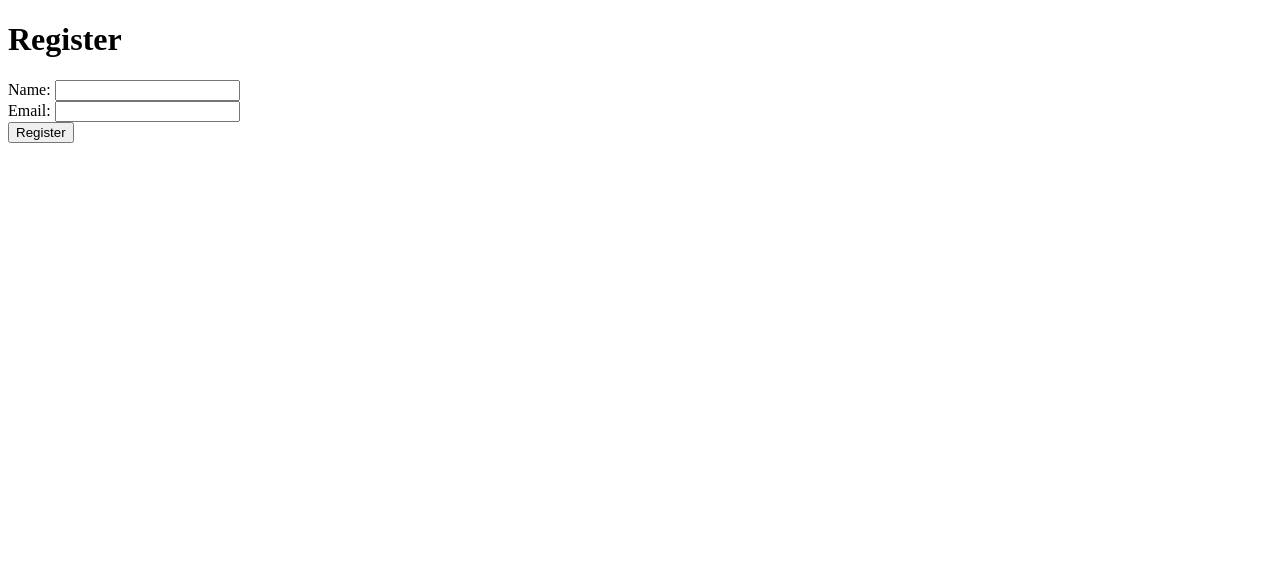
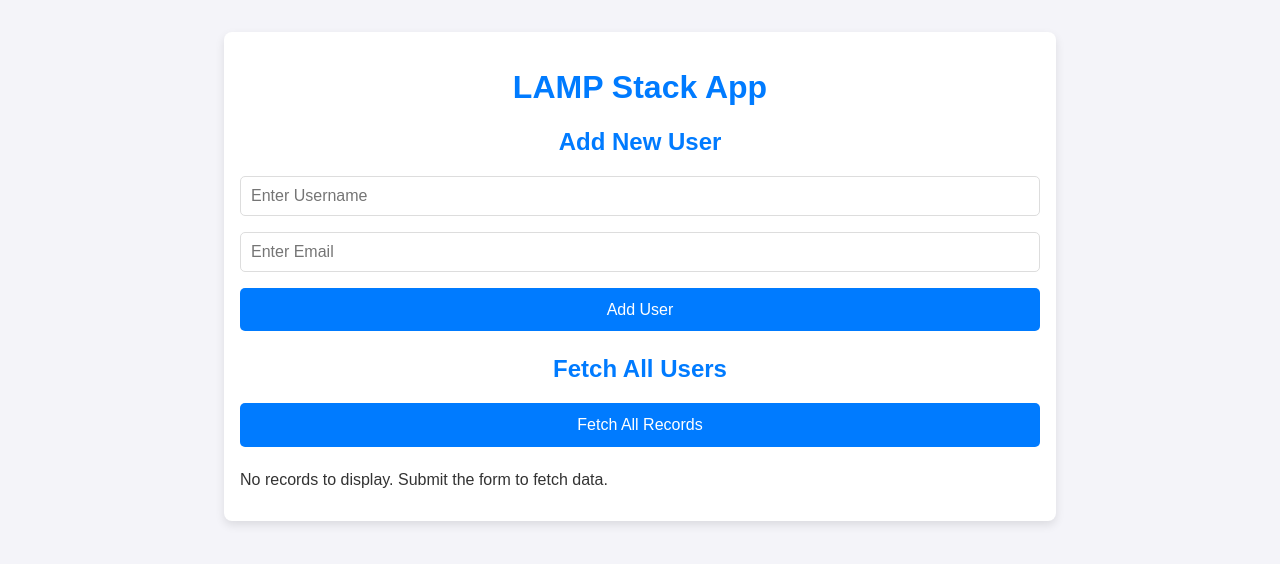
Before and after one commit to Israruddin293/Lampstackapp, a PHP site: page / in a window 1280 px wide. Shown: the top 564 px of the page. Run offline with PHP 8.4, Linux system fonts and the light colour scheme.

Commit message:
Update index.php

```diff
--- a/index.php
+++ b/index.php
@@ -1,59 +1,173 @@
 <?php
-// Backend logic: Process form submission
-if ($_SERVER['REQUEST_METHOD'] === 'POST') {
-    // Database credentials
-    $db_host = "<RDS-Endpoint>";
-    $db_user = "admin";
-    $db_pass = "password";
-    $db_name = "MyAppDB";
+// Database connection settings
+$servername = "localhost";
+$username = "root";
+$password = "";
+$dbname = "your_database_name";
 
-    // Create connection
-    $conn = new mysqli($db_host, $db_user, $db_pass, $db_name);
+$conn = new mysqli($servername, $username, $password, $dbname);
 
-    // Check connection
 if ($conn->connect_error) {
     die("Connection failed: " . $conn->connect_error);
 }
 
-    // Get data from POST request
-    $name = $_POST['name'];
+// Initialize variables
+$message = "";
+$users = [];
+
+// Handle form submissions
+if ($_SERVER["REQUEST_METHOD"] == "POST") {
+    $action = $_POST['action'];
+
+    // Insert new user into the database
+    if ($action === "insert") {
+        $username = $_POST['username'];
         $email = $_POST['email'];
 
-    // Insert data into users table
-    $sql = "INSERT INTO users (name, email) VALUES ('$name', '$email')";
+        if (!empty($username) && !empty($email)) {
+            $stmt = $conn->prepare("INSERT INTO users (username, email) VALUES (?, ?)");
+            $stmt->bind_param("ss", $username, $email);
 
-    if ($conn->query($sql) === TRUE) {
-        $message = "User registered successfully!";
+            if ($stmt->execute()) {
+                $message = "User added successfully!";
             } else {
-        $message = "Error: " . $sql . "<br>" . $conn->error;
+                $message = "Error: " . $conn->error;
             }
 
-    // Close connection
+            $stmt->close();
+        } else {
+            $message = "Username and Email cannot be empty!";
+        }
+    }
+
+    // Fetch all records from the database
+    if ($action === "fetch") {
+        $sql = "SELECT username, email FROM users"; // Replace 'users' with your table name
+        $result = $conn->query($sql);
+
+        if ($result->num_rows > 0) {
+            while ($row = $result->fetch_assoc()) {
+                $users[] = $row;
+            }
+        }
+    }
+}
+
 $conn->close();
-}
 ?>
 
 <!DOCTYPE html>
-<html>
+<html lang="en">
 <head>
-    <title>User Registration</title>
+    <meta charset="UTF-8">
+    <meta name="viewport" content="width=device-width, initial-scale=1.0">
+    <title>LAMP Stack App</title>
+    <style>
+        body {
+            font-family: Arial, sans-serif;
+            background-color: #f4f4f9;
+            color: #333;
+            padding: 0;
+            margin: 0;
+        }
+        .container {
+            max-width: 800px;
+            margin: 2rem auto;
+            padding: 1rem;
+            background-color: white;
+            border-radius: 8px;
+            box-shadow: 0 4px 10px rgba(0, 0, 0, 0.1);
+        }
+        h1, h2 {
+            text-align: center;
+            color: #007BFF;
+        }
+        form {
+            margin-bottom: 1.5rem;
+        }
+        input[type="text"], input[type="email"] {
+            width: calc(100% - 22px);
+            padding: 10px;
+            margin-bottom: 1rem;
+            border: 1px solid #ddd;
+            border-radius: 5px;
+            font-size: 1rem;
+        }
+        button {
+            padding: 0.8rem 1.5rem;
+            background-color: #007BFF;
+            color: white;
+            border: none;
+            border-radius: 5px;
+            cursor: pointer;
+            font-size: 1rem;
+            display: block;
+            width: 100%;
+        }
+        button:hover {
+            background-color: #0056b3;
+        }
+        .results {
+            margin-top: 1.5rem;
+        }
+        .user {
+            padding: 0.8rem;
+            background-color: #f9f9f9;
+            border: 1px solid #ddd;
+            border-radius: 5px;
+            margin-bottom: 0.5rem;
+        }
+        .message {
+            text-align: center;
+            margin-bottom: 1rem;
+            font-size: 1rem;
+            color: green;
+        }
+        .error {
+            color: red;
+        }
+    </style>
 </head>
 <body>
-    <h1>Register</h1>
-    <?php
-    // Show success/error message
-    if (isset($message)) {
-        echo "<p>$message</p>";
-    }
-    ?>
-    <form action="" method="POST">
-        <label for="name">Name:</label>
-        <input type="text" name="name" id="name" required>
-        <br>
-        <label for="email">Email:</label>
-        <input type="email" name="email" id="email" required>
-        <br>
-        <button type="submit">Register</button>
+    <div class="container">
+        <h1>LAMP Stack App</h1>
+
+        <!-- Success/Error Message -->
+        <?php if (!empty($message)): ?>
+            <div class="message <?= strpos($message, 'Error') === false ? '' : 'error' ?>">
+                <?= htmlspecialchars($message) ?>
+            </div>
+        <?php endif; ?>
+
+        <!-- Form to Add New User -->
+        <h2>Add New User</h2>
+        <form method="POST">
+            <input type="hidden" name="action" value="insert">
+            <input type="text" name="username" placeholder="Enter Username" required>
+            <input type="email" name="email" placeholder="Enter Email" required>
+            <button type="submit">Add User</button>
         </form>
+
+        <!-- Form to Fetch All Records -->
+        <h2>Fetch All Users</h2>
+        <form method="POST">
+            <input type="hidden" name="action" value="fetch">
+            <button type="submit">Fetch All Records</button>
+        </form>
+
+        <!-- Display Results -->
+        <div class="results">
+            <?php if (!empty($users)): ?>
+                <?php foreach ($users as $user): ?>
+                    <div class="user">
+                        <strong>Username:</strong> <?= htmlspecialchars($user['username']) ?><br>
+                        <strong>Email:</strong> <?= htmlspecialchars($user['email']) ?>
+                    </div>
+                <?php endforeach; ?>
+            <?php else: ?>
+                <p>No records to display. Submit the form to fetch data.</p>
+            <?php endif; ?>
+        </div>
+    </div>
 </body>
 </html>
```
Lines whose indentation alone changed are shown as unchanged.
